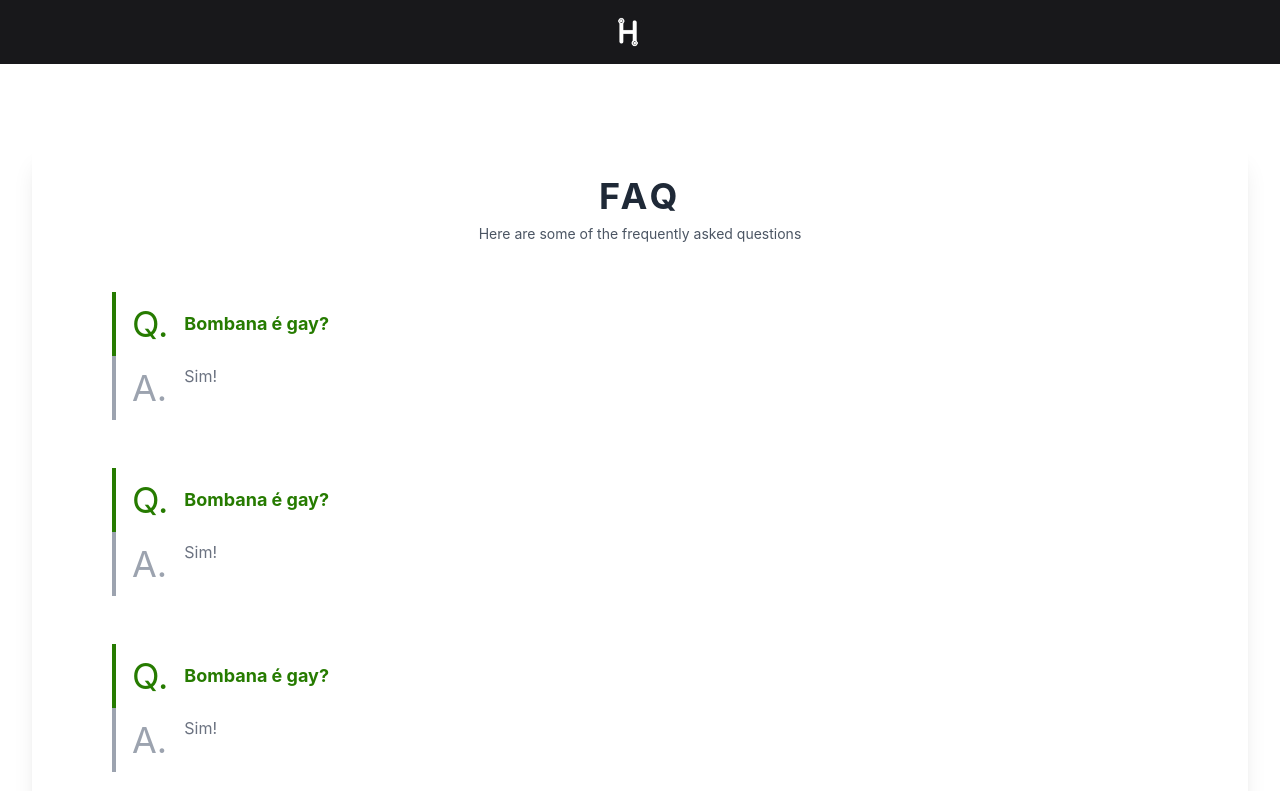
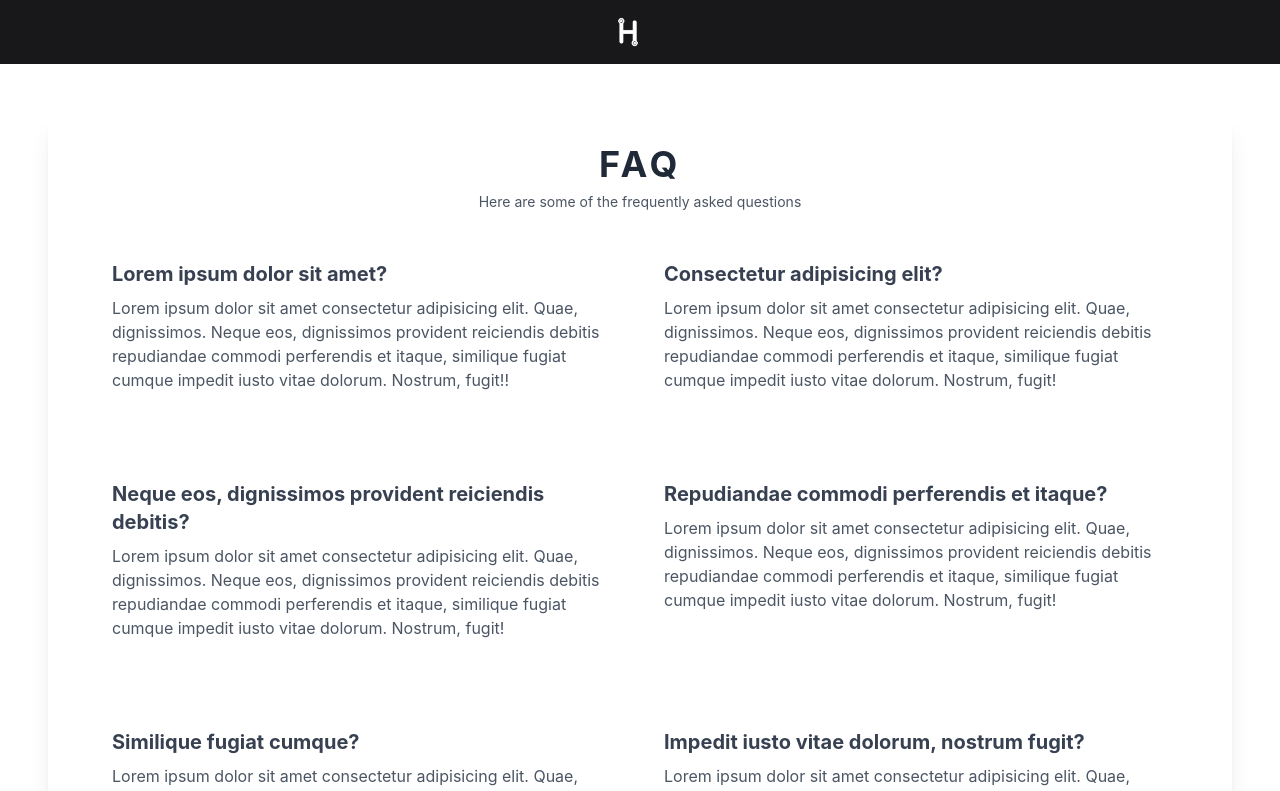
Before and after one commit to hubsys-io/hub-faq, a Vue app in the folder vue/: page / in a window 1280 px wide. Shown: the top 791 px of the page. Built offline with nearby package versions, Linux system fonts and the light colour scheme.

Commit message:
feat: changing faq page

```diff
--- a/vue/src/components/FaqPage.vue
+++ b/vue/src/components/FaqPage.vue
@@ -1,24 +1,17 @@
 <template>
-  <div class="p-8">
+  <div class="px-8">
+  <div class="px-4">
     <div class="bg-white p-4 rounded-lg shadow-xl py-8 mt-12">
         <h4 class="text-4xl font-bold text-gray-800 tracking-widest uppercase text-center">FAQ</h4>
         <p class="text-center text-gray-600 text-sm mt-2">Here are some of the frequently asked questions</p>
-      <div class="space-y-12 px-2 xl:px-16 mt-12">
-        <div v-for="(faq, index) in paginatedFaqs" :key="index" class="mt-4 flex">
+        <div class="grid grid-cols-1 md:grid-cols-2 gap-4 xl:gap-12 px-2 xl:px-12 mt-4">
+            <div v-for="(faq, index) in paginatedFaqs" :key="index">
+              <div class="flex space-x-8 mt-8">
                   <div>
-            <div class="flex items-center h-16 border-l-4 border-japanese-laurel-800">
-              <span class="text-4xl text-japanese-laurel-800 px-4">Q.</span>
+                      <h4 class="text-xl font-bold text-gray-700">{{ faq.question }}</h4>
+                      <p class="text-gray-600 my-2">{{ faq.answer }}</p>
+                      <!-- <a href="#" class="text-japanese-laurel-800 hover:text-japanese-laurel-900 hover:underline capitalize" title="Read More">Read More</a> -->
                   </div>
-            <div class="flex items-center h-16 border-l-4 border-gray-400">
-              <span class="text-4xl text-gray-400 px-4">A.</span>
-            </div>
-          </div>
-          <div>
-            <div class="flex items-center h-16">
-              <span class="text-lg text-japanese-laurel-800 font-bold">{{ faq.question }}</span>
-            </div>
-            <div class="flex items-center py-2">
-              <span class="text-gray-500">{{ faq.answer }}</span>
               </div>
           </div>
         </div>
@@ -61,23 +54,35 @@ export default {
     return {
       faqs: [
         {
-          question: "Bombana é gay?",
-          answer: "Sim!"
+          question: "Lorem ipsum dolor sit amet?",
+          answer: "Lorem ipsum dolor sit amet consectetur adipisicing elit. Quae, dignissimos. Neque eos, dignissimos provident reiciendis debitis repudiandae commodi perferendis et itaque, similique fugiat cumque impedit iusto vitae dolorum. Nostrum, fugit!!"
         },
         {
-          question: "Bombana é gay?",
-          answer: "Sim!"
+          question: "Consectetur adipisicing elit?",
+          answer: "Lorem ipsum dolor sit amet consectetur adipisicing elit. Quae, dignissimos. Neque eos, dignissimos provident reiciendis debitis repudiandae commodi perferendis et itaque, similique fugiat cumque impedit iusto vitae dolorum. Nostrum, fugit!"
         },
         {
-          question: "Bombana é gay?",
-          answer: "Sim!"
+          question: "Neque eos, dignissimos provident reiciendis debitis?",
+          answer: "Lorem ipsum dolor sit amet consectetur adipisicing elit. Quae, dignissimos. Neque eos, dignissimos provident reiciendis debitis repudiandae commodi perferendis et itaque, similique fugiat cumque impedit iusto vitae dolorum. Nostrum, fugit!"
+        },
+        {
+          question: "Repudiandae commodi perferendis et itaque?",
+          answer: "Lorem ipsum dolor sit amet consectetur adipisicing elit. Quae, dignissimos. Neque eos, dignissimos provident reiciendis debitis repudiandae commodi perferendis et itaque, similique fugiat cumque impedit iusto vitae dolorum. Nostrum, fugit!"
+        },
+        {
+          question: "Similique fugiat cumque?",
+          answer: "Lorem ipsum dolor sit amet consectetur adipisicing elit. Quae, dignissimos. Neque eos, dignissimos provident reiciendis debitis repudiandae commodi perferendis et itaque, similique fugiat cumque impedit iusto vitae dolorum. Nostrum, fugit!"
+        },
+        {
+          question: "Impedit iusto vitae dolorum, nostrum fugit?",
+          answer: "Lorem ipsum dolor sit amet consectetur adipisicing elit. Quae, dignissimos. Neque eos, dignissimos provident reiciendis debitis repudiandae commodi perferendis et itaque, similique fugiat cumque impedit iusto vitae dolorum. Nostrum, fugit!"
         },
         {
           question: "Bombana é gay?",
           answer: "Sim!"
         },
       ],
-      itemsPerPage: 3,
+      itemsPerPage: 6,
       currentPage: 1
     };
   },
```
Lines whose indentation alone changed are shown as unchanged.
